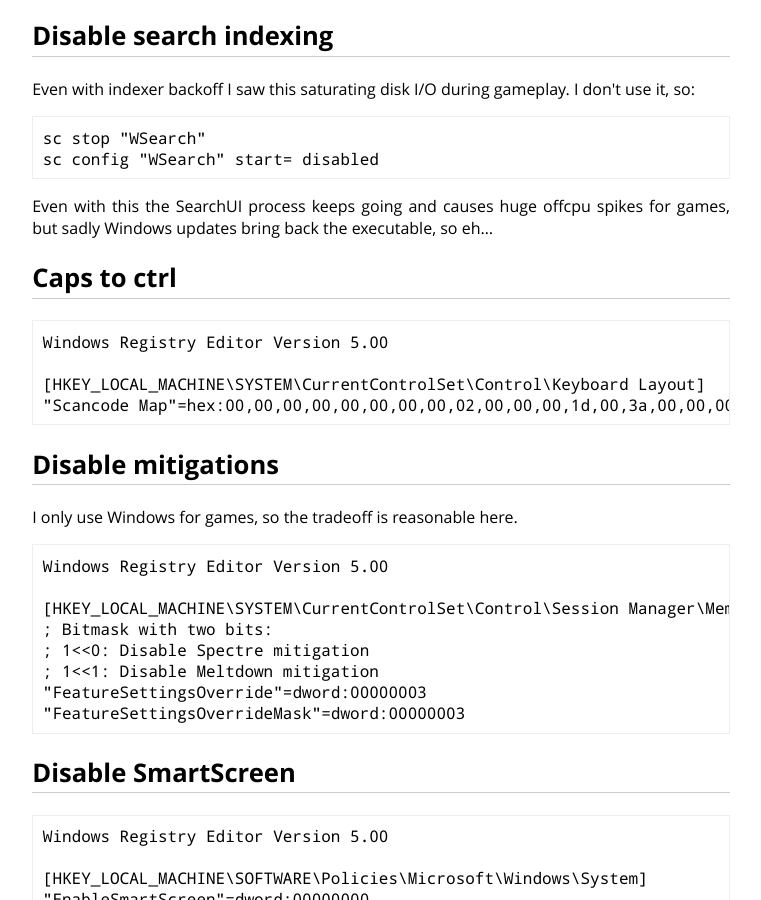
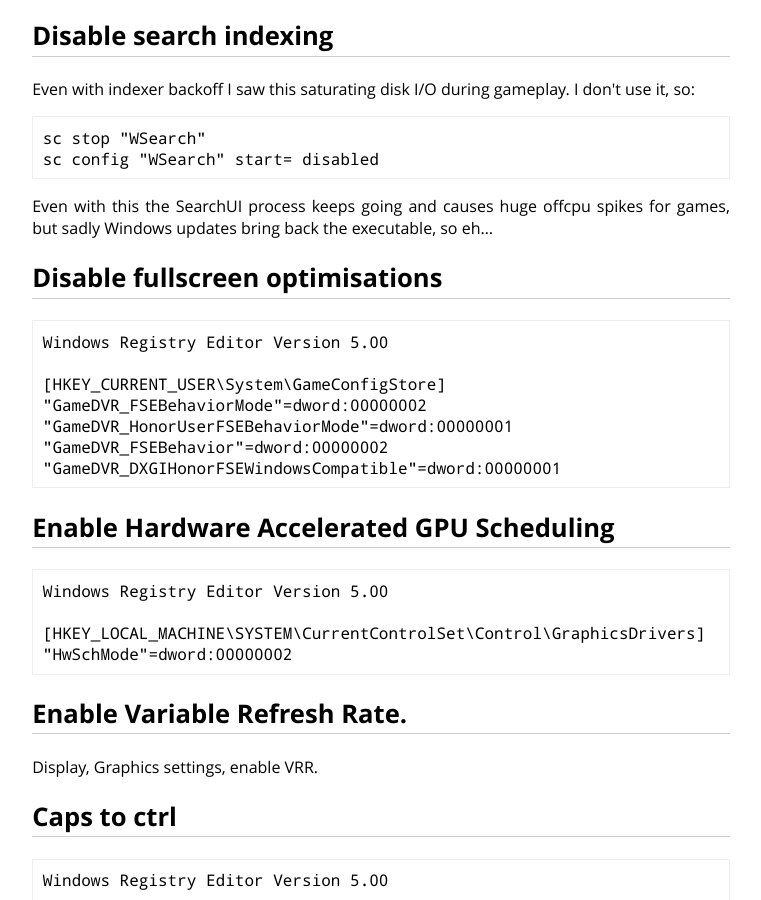
Before and after one commit to cdown/chrisdown.name, a Jekyll site: the page built from windows.md, in a window 1280 px wide and 900 px high, scrolled down 423 px. Shown: the whole window, without its empty margins (259-1020 px from the left). Built offline with Jekyll 4.4.1, drawn with Linux system fonts in a browser that asks for light colours.

Commit message:
windows: Add some more FSE related settings

```diff
--- a/windows.md
+++ b/windows.md
@@ -29,6 +29,27 @@ don't use it, so:
 
 Even with this the SearchUI process keeps going and causes huge offcpu spikes
 for games, but sadly Windows updates bring back the executable, so eh...
+
+## Disable fullscreen optimisations
+
+    Windows Registry Editor Version 5.00
+
+    [HKEY_CURRENT_USER\System\GameConfigStore]
+    "GameDVR_FSEBehaviorMode"=dword:00000002
+    "GameDVR_HonorUserFSEBehaviorMode"=dword:00000001
+    "GameDVR_FSEBehavior"=dword:00000002
+    "GameDVR_DXGIHonorFSEWindowsCompatible"=dword:00000001
+
+## Enable Hardware Accelerated GPU Scheduling
+
+    Windows Registry Editor Version 5.00
+
+    [HKEY_LOCAL_MACHINE\SYSTEM\CurrentControlSet\Control\GraphicsDrivers]
+    "HwSchMode"=dword:00000002
+
+## Enable Variable Refresh Rate.
+
+Display, Graphics settings, enable VRR.
 
 ## Caps to ctrl
 
```
